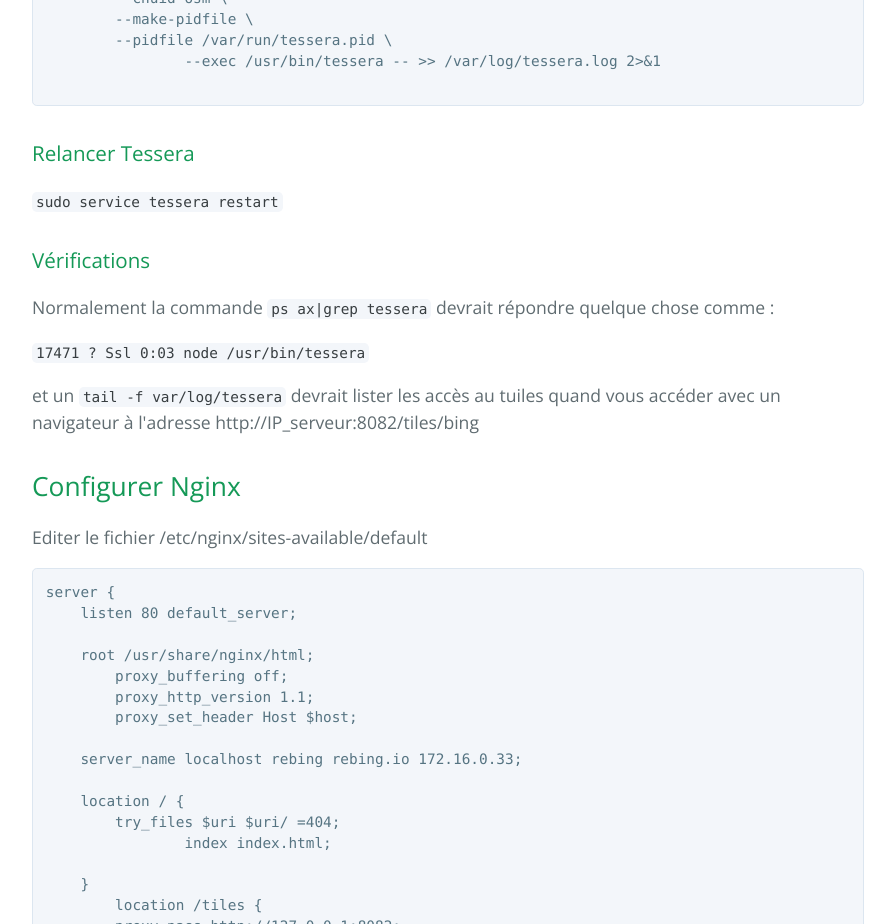
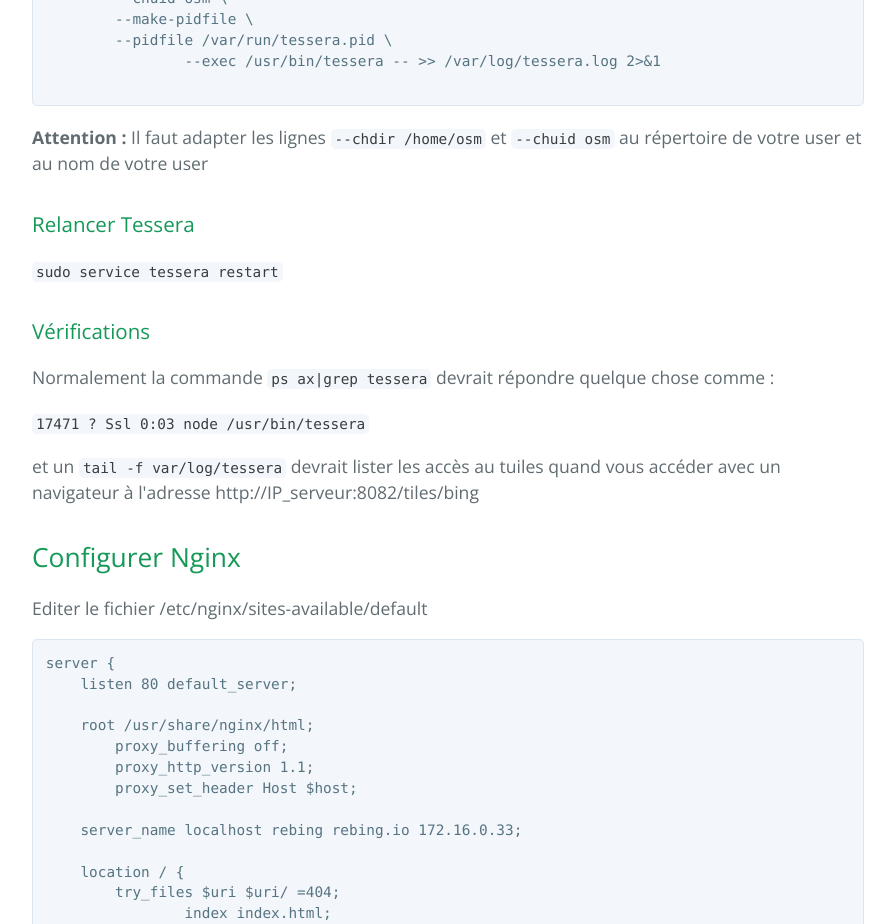
Before and after one commit to JeaRRo/OffLine, a plain HTML site: page index.html in a window 1280 px wide. Shown: the part 3360-4284 px from the top of the page, without its empty margins (192-1087 px from the left). Drawn offline with nearby package versions, Linux system fonts and the light colour scheme.

Commit message:
Ajout commentaire sur la conf Tessera

```diff
--- a/index.html
+++ b/index.html
@@ -163,7 +163,7 @@ exec start-stop-daemon \
                 --exec /usr/bin/tessera -- &gt;&gt; /var/log/tessera.log 2&gt;&amp;1
 
 </code></pre>
-
+<p><b>Attention : </b> Il faut adapter les lignes <code>--chdir /home/osm</code> et <code>--chuid osm</code> au répertoire de votre user et au nom de votre user</p>
 <h3>
 <a id="relancer-tessera" class="anchor" href="#relancer-tessera" aria-hidden="true"><span aria-hidden="true" class="octicon octicon-link"></span></a>Relancer Tessera</h3>
 
```
